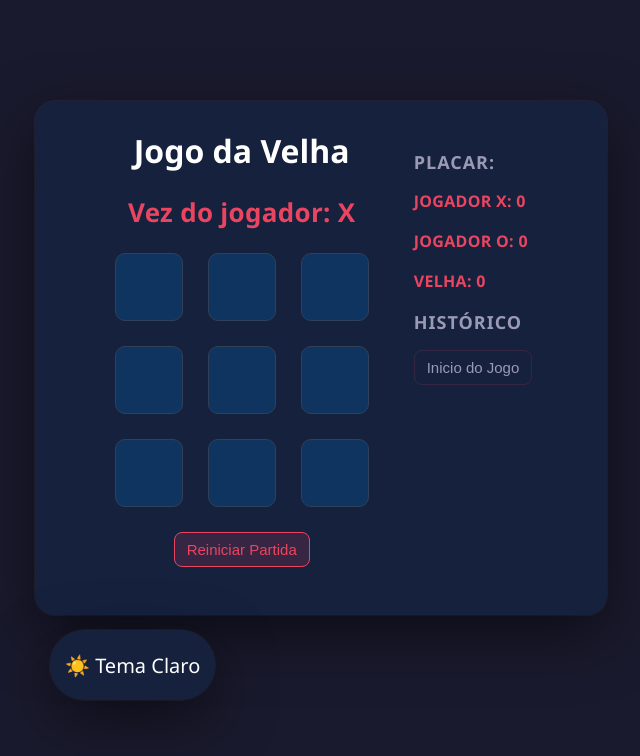
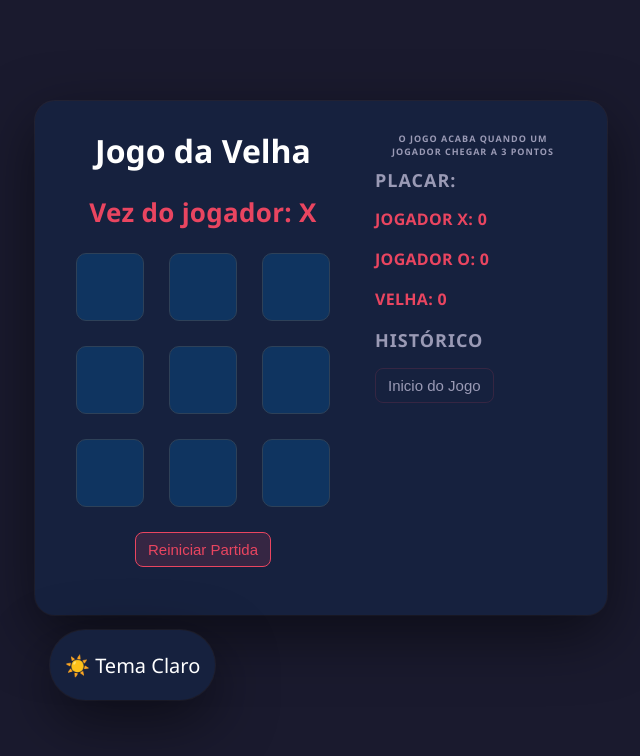
Before and after one commit to Caua-Giovani/jogo-da-velha, a React (Vite) app: page / in a window 1280 px wide. Shown: the top 756 px of the page, without its empty margins (319-959 px from the left). Built offline with nearby package versions, Linux system fonts and the light colour scheme.

Commit message:
Modify: coloquei a descricao do placar q fala quando o jogo acaba.

```diff
--- a/src/components/Placar/Placar.jsx
+++ b/src/components/Placar/Placar.jsx
@@ -4,10 +4,12 @@ function Placar({placar}) {
     return(
         <>
             <div className={styles.placar}>
+                <p className={styles.desc}>O jogo acaba quando um jogador chegar a 3 pontos</p>
                 <h1>PLACAR:</h1>
-                <p>Jogador X: {placar.x}</p>
-                <p>Jogador O: {placar.o}</p>
-                <p>Velha: {placar.empates}</p>
+                <p className={styles.pontos}>Jogador X: {placar.x}</p>
+                <p className={styles.pontos}>Jogador O: {placar.o}</p>
+                <p className={styles.pontos}>Velha: {placar.empates}</p>
+
             </div>
         </>
     )
--- a/src/components/Placar/placar.module.css
+++ b/src/components/Placar/placar.module.css
@@ -7,7 +7,17 @@
   margin: 0 0 10px 0;
 }
 
-.placar p {
+.desc{
+  color: var(--color-text-muted);
+  font-size: 9px;
+  font-weight: 700;
+  letter-spacing: 1px;
+  text-transform: uppercase;
+  margin: 0 0 10px 0;
+  text-align: center;
+}
+
+.pontos {
   margin-bottom: 18px;
   color: var(--color-primary);
   font-size: 16px;
```
